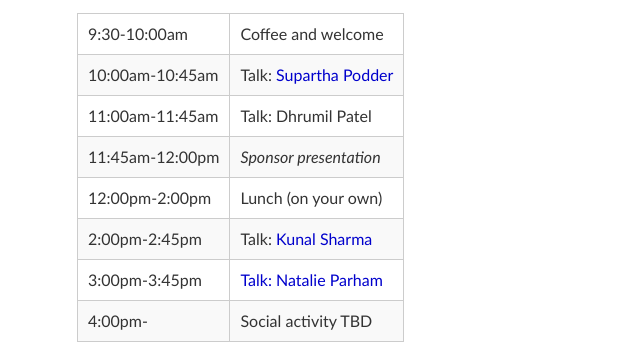
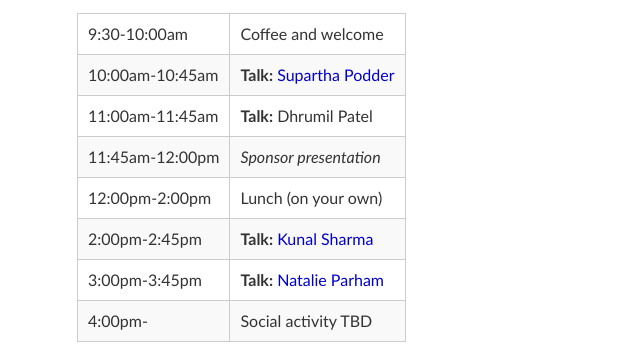
Before and after one commit to nickspoon/nickspoon.github.io, a plain HTML site: page quacc/index.html in a window 1280 px wide. Shown: the part 393-744 px from the top of the page, 177-817 px from the left. Drawn offline with Linux system fonts and the light colour scheme.

Commit message:
formatting

```diff
--- a/quacc/index.html
+++ b/quacc/index.html
@@ -41,11 +41,11 @@
 				</tr>
 				<tr class="row-b">
 					<td>10:00am-10:45am</td>
-					<td>Talk: <a href="https://www.suparthapodder.com/">Supartha Podder</a></td>
+					<td><b>Talk:</b> <a href="https://www.suparthapodder.com/">Supartha Podder</a></td>
 				</tr>
 				<tr>
 					<td>11:00am-11:45am</td>
-					<td>Talk: Dhrumil Patel</td>
+					<td><b>Talk:</b> Dhrumil Patel</td>
 				</tr>
 				<tr class="row-b">
 					<td>11:45am-12:00pm</td>
@@ -57,11 +57,11 @@
 				</tr>
 				<tr class="row-b">
 					<td>2:00pm-2:45pm</td>
-					<td>Talk: <a href="https://sites.google.com/view/kunals">Kunal Sharma</a></td>
+					<td><b>Talk:</b> <a href="https://sites.google.com/view/kunals">Kunal Sharma</a></td>
 				</tr>
 				<tr>
 					<td>3:00pm-3:45pm</td>
-					<td><a href="https://www.natalieparham.com/">Talk: Natalie Parham</a></td>
+					<td><b>Talk:</b> <a href="https://www.natalieparham.com/">Natalie Parham</a></td>
 				</tr>
 				<tr class="row-b">
 					<td>4:00pm-</td>
```
